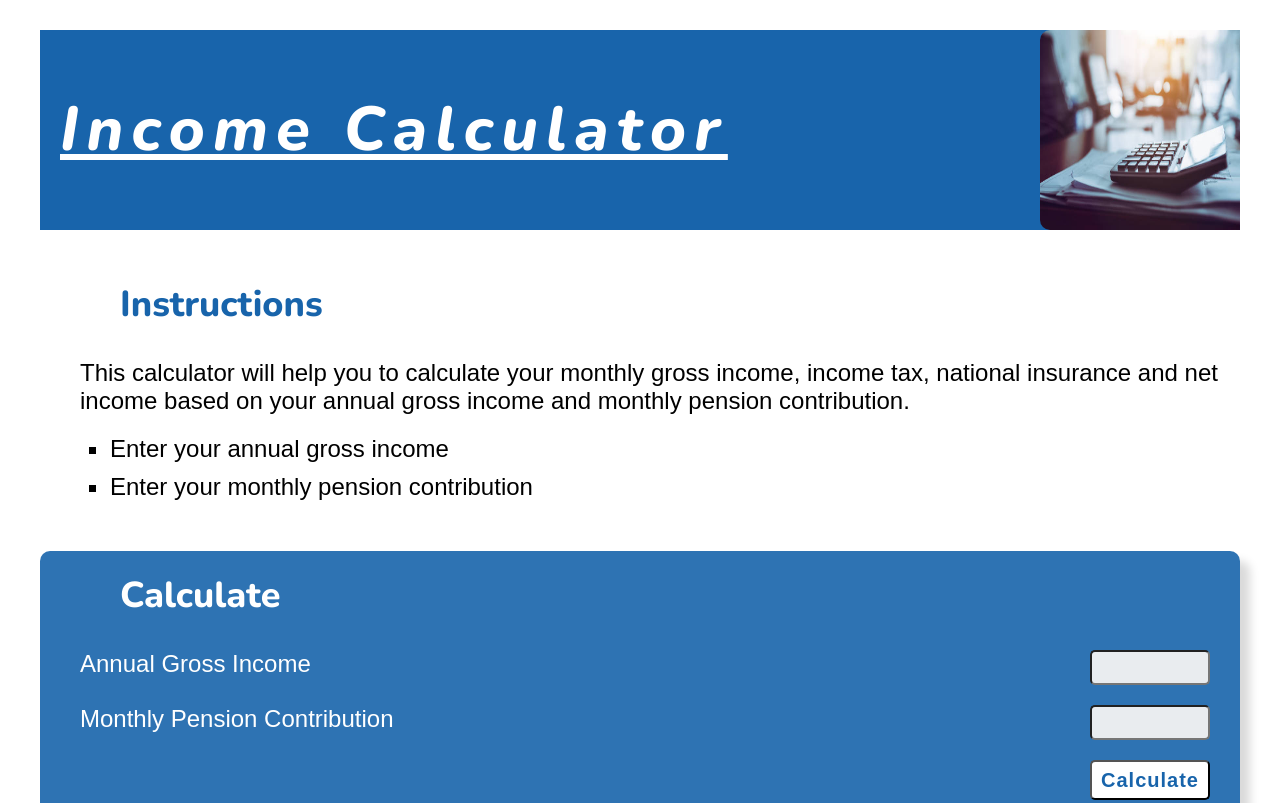
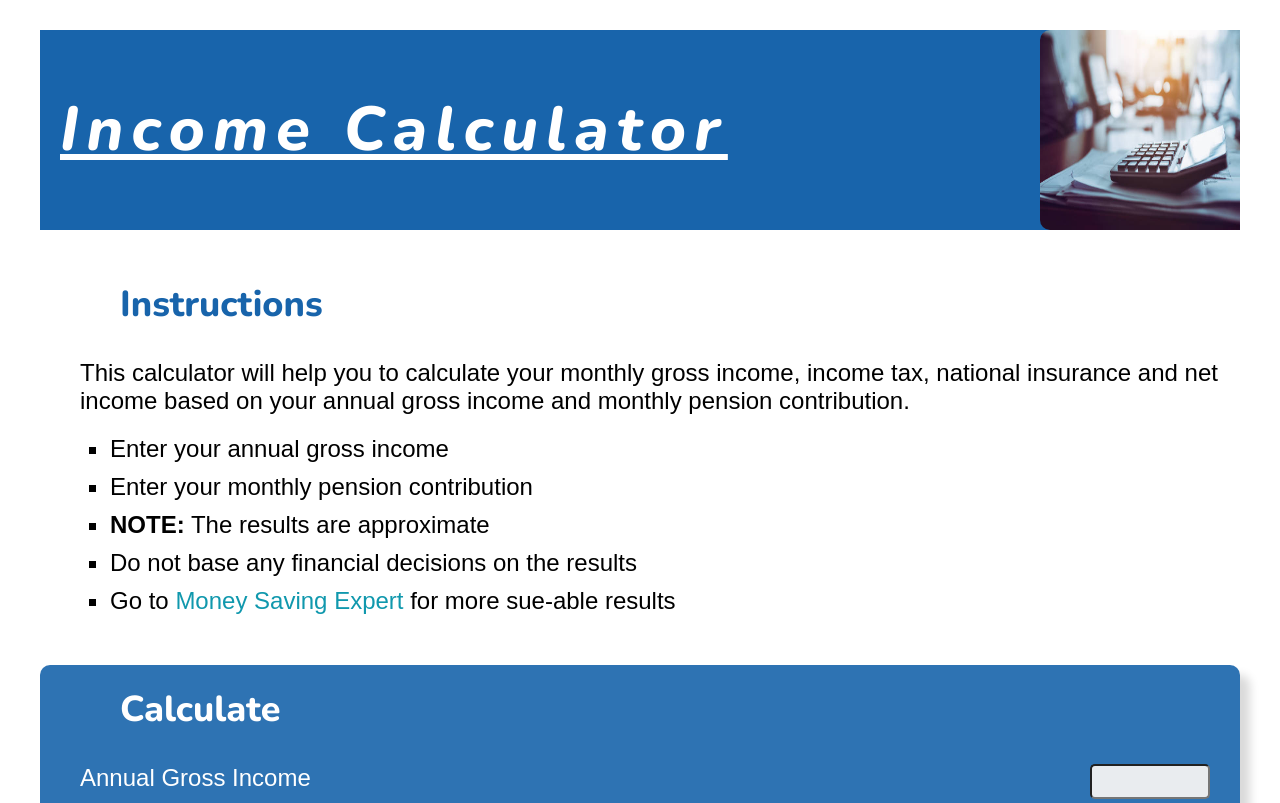
Before and after one commit to JonathansRepo/IncomeCalculator, a website built with Parcel: page Index.html in a window 1280 px wide. Shown: the top 803 px of the page. Built offline with nearby package versions, Linux system fonts and the light colour scheme; a web font is replaced by a local one.

Commit message:
JE: Added warnings and link to Money Saving Expert

```diff
--- a/Index.html
+++ b/Index.html
@@ -37,6 +37,9 @@
         <ul class="instructions-list">
           <li>Enter your annual gross income</li>
           <li>Enter your monthly pension contribution</li>
+          <li><strong>NOTE:</strong> The results are approximate</li>
+          <li>Do not base any financial decisions on the results</li>
+          <li>Go to <a href="https://www.moneysavingexpert.com/tax-calculator/" class="money-saving-expert">Money Saving Expert</a> for more sue-able results</li>
         </ul>
       </p>
     </section>
--- a/css/style.css
+++ b/css/style.css
@@ -82,6 +82,27 @@ h1 {
 .instructions-list li {
   margin-bottom: 10px;
   margin-left: 30px;
+}
+
+.money-saving-expert:link {
+  color: #1098ad;
+  text-decoration: none;
+}
+
+.money-saving-expert:visited {
+  /* color: #777; */
+  color: #1098ad;
+}
+
+.money-saving-expert:hover {
+  color: orangered;
+  font-weight: bold;
+  text-decoration: underline orangered;
+}
+
+.money-saving-expert:active {
+  background-color: black;
+  font-style: italic;
 }
 
 /* Calculate */
```
Also changed, not shown: 1 other file.
